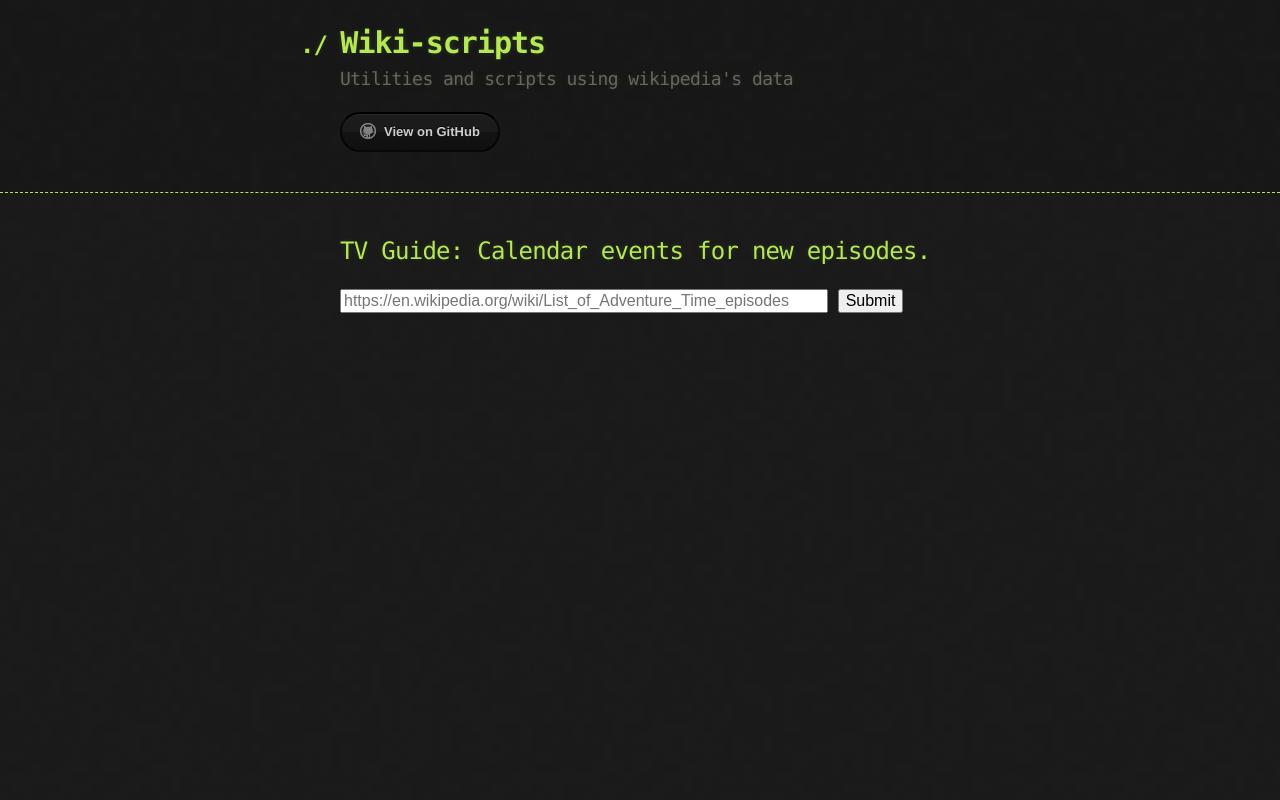
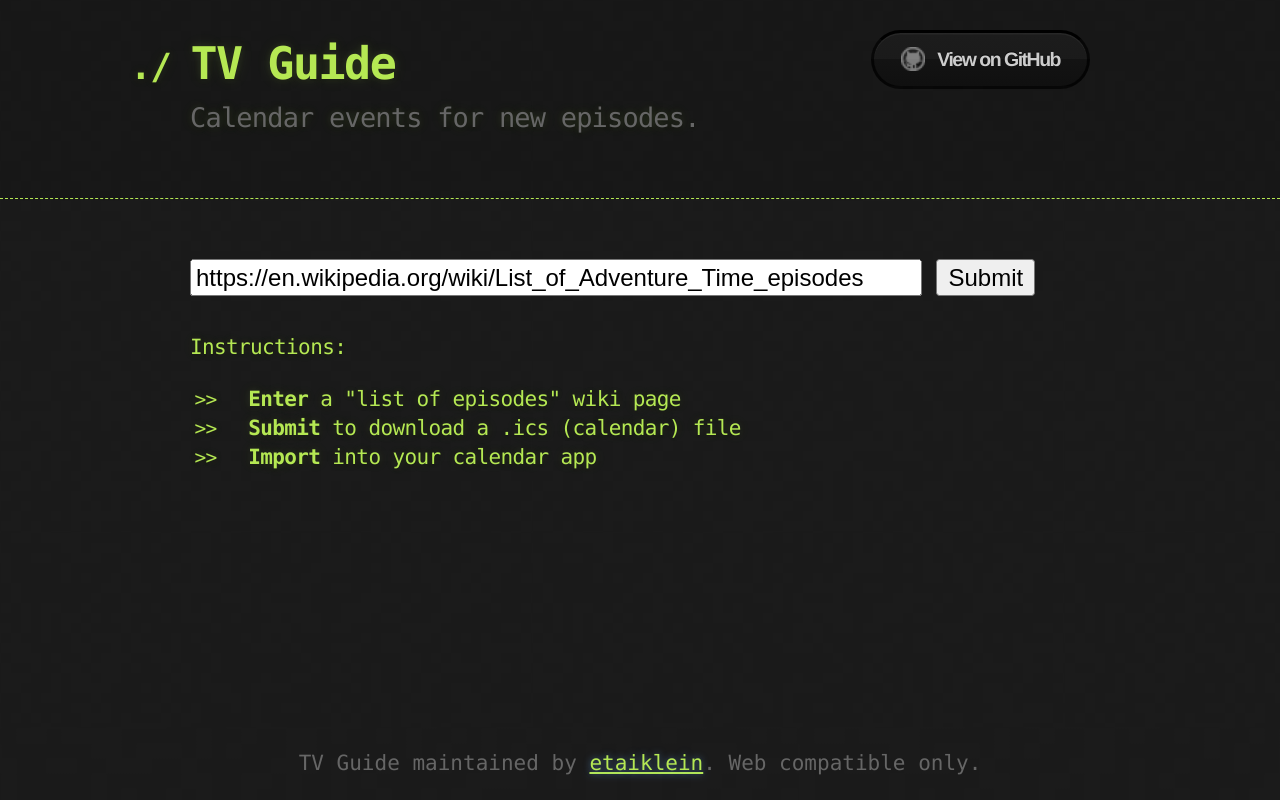
Before and after one commit to etaiklein/tv-guide, a plain HTML site: page index.html in a window 1280 px wide. Drawn offline with nearby package versions, Linux system fonts and the light colour scheme.

Commit message:
increased readability, instructions, links

```diff
--- a/index.html
+++ b/index.html
@@ -7,46 +7,56 @@
     <link rel="stylesheet" type="text/css" href="stylesheets/stylesheet.css" media="screen">
     <link rel="stylesheet" type="text/css" href="stylesheets/github-stylesheet.css" media="screen">
     <link rel="stylesheet" type="text/css" href="stylesheets/github-dark.css" media="screen">
-    <link rel="stylesheet" type="text/css" href="stylesheets/print.css" media="print">
     <link rel="stylesheet" type="text/css" href="https://cdnjs.cloudflare.com/ajax/libs/toastr.js/latest/css/toastr.min.css">
 
     <script type="text/javascript" src="https://code.jquery.com/jquery-3.0.0.min.js"></script>
     <script type="text/javascript" src="javascripts/validate.js"></script>
     <script type="text/javascript" src="https://cdnjs.cloudflare.com/ajax/libs/toastr.js/latest/js/toastr.min.js"></script>
 
-    <title>Wiki-scripts by etaiklein</title>
+    <title>TV Guide by etaiklein</title>
   </head>
 
   <body>
 
     <header>
       <div class="container">
-        <h1>Wiki-scripts</h1>
-        <h2>Utilities and scripts using wikipedia&#39;s data</h2>
-
-        <section id="downloads">
-          <a href="https://github.com/etaiklein/wiki-scripts" class="btn btn-github"><span class="icon"></span>View on GitHub</a>
-        </section>
+        <h1>TV Guide
+          <a style="float: right" href="https://github.com/etaiklein/tv-guide" class="btn btn-github"><span class="icon"></span>View on GitHub</a>
+        </h1>
+        <h2>Calendar events for new episodes.</h2>
       </div>
     </header>
 
     <div class="container">
       <section id="main_content">
-        <h2>
-          TV Guide: Calendar events for new episodes.
-        </h2>
 
         <form name="tv_guide_form">
-          <input id="tv_guide_input" placeholder="https://en.wikipedia.org/wiki/List_of_Adventure_Time_episodes">
+          <input id="tv_guide_input" placeholder="https://en.wikipedia.org/wiki/List_of_Adventure_Time_episodes" value="https://en.wikipedia.org/wiki/List_of_Adventure_Time_episodes">
           </input>
-
           <input id="tv_guide_submit" type="submit" value="Submit">
         </form>
+
+        <br>
+
+        <h4>
+          Instructions:
+          <ul>
+            <li><b>Enter</b> a "list of episodes" wiki page</li>
+            <li><b>Submit</b> to download a .ics (calendar) file</li>
+            <li><b>Import</b> into your calendar app</li>
+          </ul>
+        </h4>
 
       </section>
     </div>
 
+    <div id="footer_wrap" class="outer">
+      <footer class="inner">
+        <p class="copyright">TV Guide maintained by <a href="https://github.com/etaiklein">etaiklein</a>. Web compatible only.</p>
+      </footer>
+    </div>
 
     <script type="text/javascript" src="javascripts/main.js"></script>
   </body>
+
 </html>
--- a/stylesheets/github-stylesheet.css
+++ b/stylesheets/github-stylesheet.css
@@ -6,6 +6,7 @@ body {
   font: 16px;
   line-height: 1.5;
   font-family: Monaco, "Bitstream Vera Sans Mono", "Lucida Console", Terminal, monospace;
+  padding-bottom: 50px;
 }
 
 /* General & 'Reset' Stuff */
@@ -72,6 +73,30 @@ header h2 {
   display: inline-block;
   text-align: center;
   margin: 0;
+}
+
+/* Footer
+*/
+
+footer {
+  bottom:0;
+  left:0;
+  margin-top: 5px;
+  background: #151515 url("../images/bkg.png") 0 0;
+  color: #eaeaea;
+  position: fixed;
+  text-align: center;
+  width: 100%;
+}
+
+footer a {
+  color: #b5e853;
+}
+
+footer p {
+  color: #666;
+  font-size: 14px;
+  font-weight: 300;
 }
 
 /* Main Content
--- a/stylesheets/stylesheet.css
+++ b/stylesheets/stylesheet.css
@@ -1,8 +1,12 @@
 #tv_guide_input {
-	width: 80%;
-	font-size: 16px;
+  width: 80%;
+  font-size: 16px;
 }
 
 #tv_guide_submit {
-	font-size: 16px;
+  font-size: 16px;
 }
+
+html {
+  zoom: 150%;
+}
```
